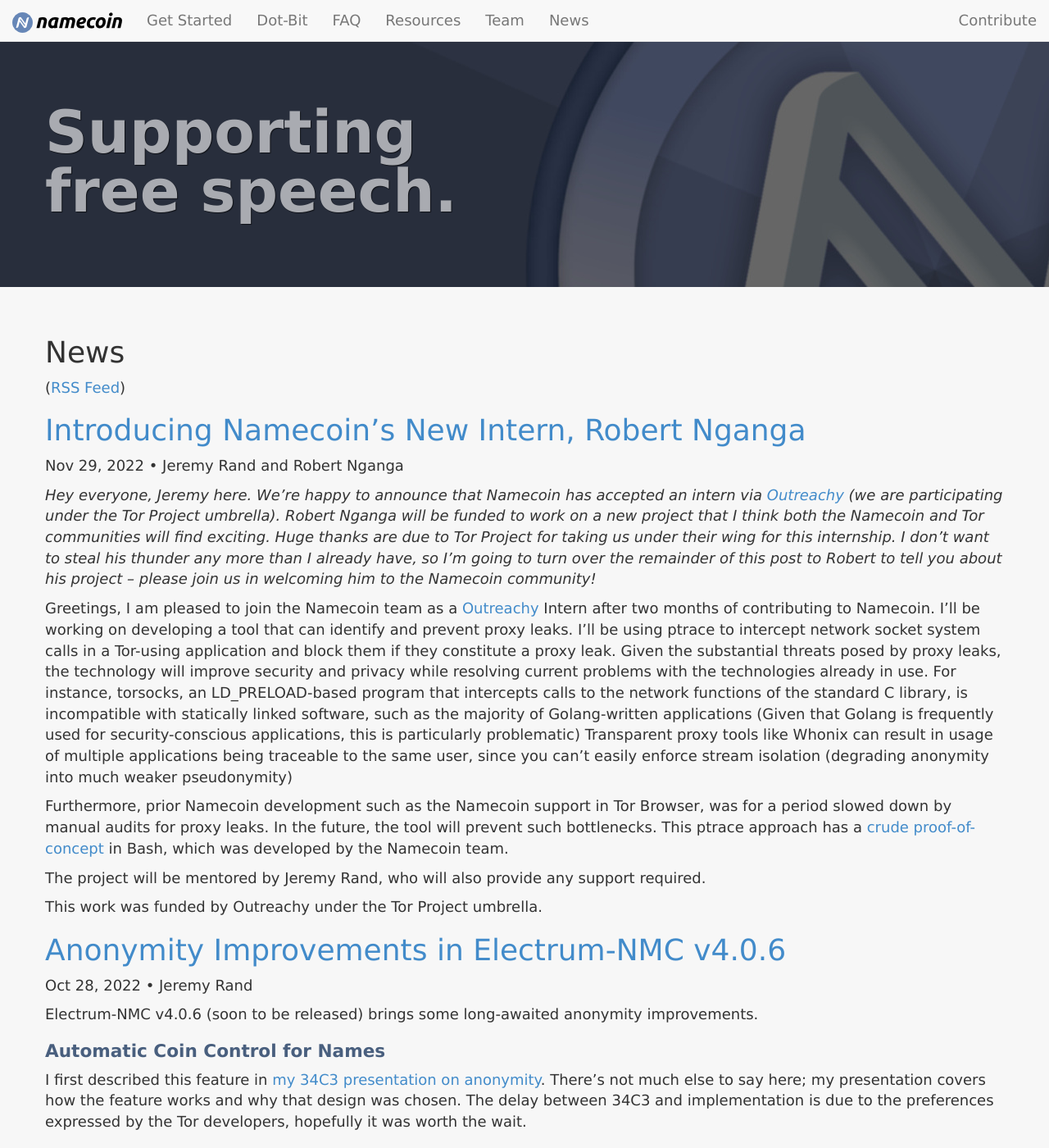
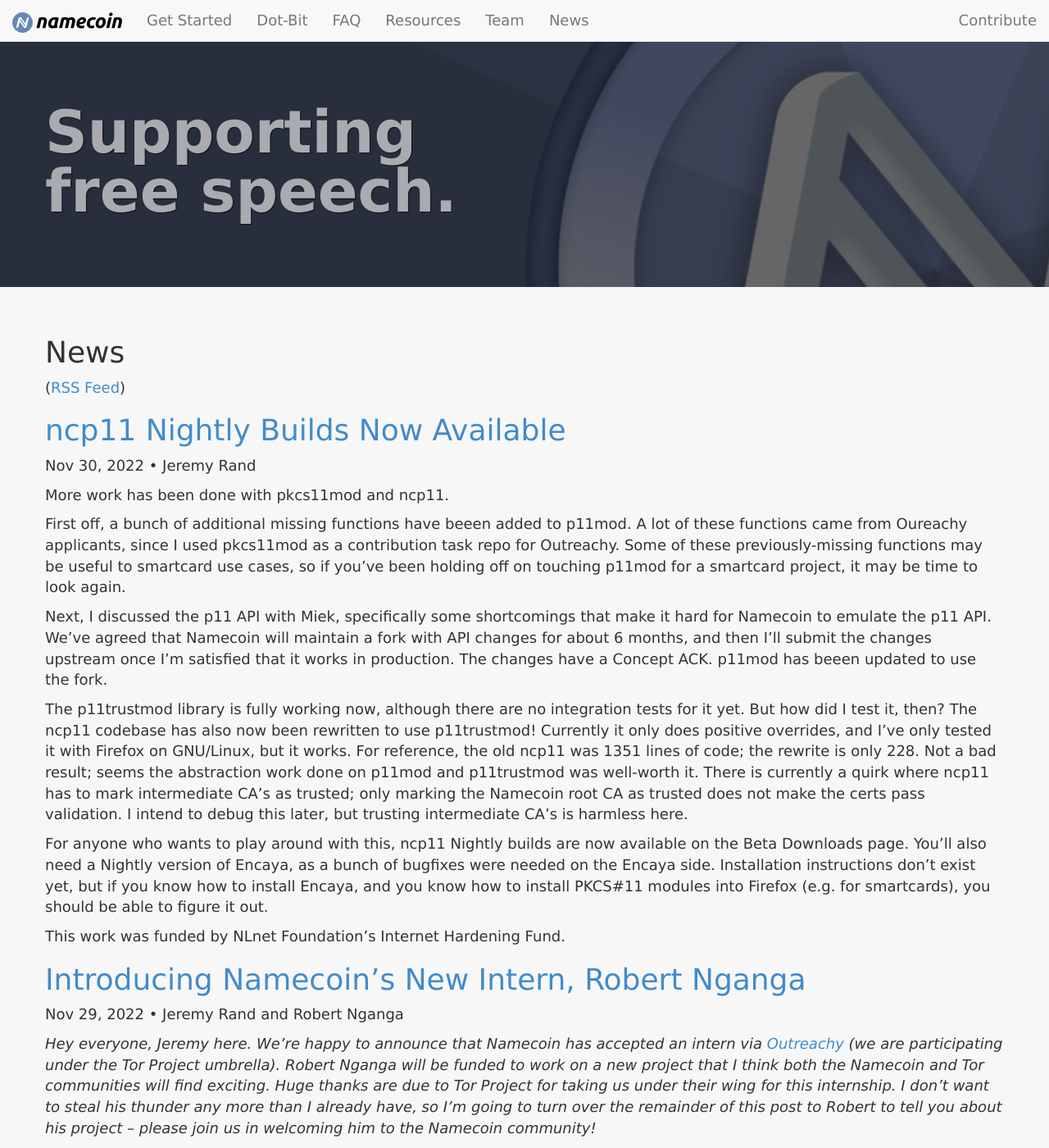
Before and after one commit to JeremyRand/namecoin.org, a Jekyll site: the page built from news/index.md, in a window 1280 px wide and 1400 px high. Shown: the whole window at 82% size. Built offline with Jekyll 4.4.1, drawn with Linux system fonts in a browser that asks for light colours.

Commit message:
Add ncp11 Nightly builds

```diff
--- /dev/null
+++ b/_posts/2022-11-30-ncp11-nightly-builds.md
@@ -0,0 +1,18 @@
+---
+layout: post
+title: "ncp11 Nightly Builds Now Available"
+author: Jeremy Rand
+tags: [News]
+---
+
+More work has been done with pkcs11mod and ncp11.
+
+First off, a bunch of additional missing functions have beeen added to p11mod.  A lot of these functions came from Oureachy applicants, since I used pkcs11mod as a contribution task repo for Outreachy.  Some of these previously-missing functions may be useful to smartcard use cases, so if you've been holding off on touching p11mod for a smartcard project, it may be time to look again.
+
+Next, I discussed the p11 API with Miek, specifically some shortcomings that make it hard for Namecoin to emulate the p11 API.  We've agreed that Namecoin will maintain a fork with API changes for about 6 months, and then I'll submit the changes upstream once I'm satisfied that it works in production.  The changes have a Concept ACK.  p11mod has beeen updated to use the fork.
+
+The p11trustmod library is fully working now, although there are no integration tests for it yet.  But how did I test it, then?  The ncp11 codebase has also now been rewritten to use p11trustmod!  Currently it only does positive overrides, and I've only tested it with Firefox on GNU/Linux, but it works.  For reference, the old ncp11 was 1351 lines of code; the rewrite is only 228.  Not a bad result; seems the abstraction work done on p11mod and p11trustmod was well-worth it.  There is currently a quirk where ncp11 has to mark intermediate CA's as trusted; only marking the Namecoin root CA as trusted does not make the certs pass validation.  I intend to debug this later, but trusting intermediate CA's is harmless here.
+
+For anyone who wants to play around with this, ncp11 Nightly builds are now available on the Beta Downloads page.  You'll also need a Nightly version of Encaya, as a bunch of bugfixes were needed on the Encaya side.  Installation instructions don't exist yet, but if you know how to install Encaya, and you know how to install PKCS#11 modules into Firefox (e.g. for smartcards), you should be able to figure it out.
+
+This work was funded by NLnet Foundation's Internet Hardening Fund.
--- a/download/betas/index.md
+++ b/download/betas/index.md
@@ -257,9 +257,17 @@ DNSSEC-HSTS enforces TLS for Namecoin websites that support TLS, which protects
 
 ## ncp11
 
-ncp11 enables Namecoin TLS in applications that support PKCS#11, such as Tor Browser.
+ncp11 enables Namecoin TLS in applications that support PKCS#11, such as Firefox and Tor Browser.
 
 * ncp11 stable binaries are shipped with ncdns.
+* [ncp11 Nightly GNU/Linux (64-bit POWER LE) plain binaries](https://api.cirrus-ci.com/v1/artifact/github/namecoin/ncp11/Compile%20Go%20latest%20linux%20ppc64le/binaries/dist/ncp11.tar.gz)
+* [ncp11 Nightly GNU/Linux (64-bit ARM) plain binaries](https://api.cirrus-ci.com/v1/artifact/github/namecoin/ncp11/Compile%20Go%20latest%20linux%20arm64/binaries/dist/ncp11.tar.gz)
+* [ncp11 Nightly GNU/Linux (32-bit ARM) plain binaries](https://api.cirrus-ci.com/v1/artifact/github/namecoin/ncp11/Compile%20Go%20latest%20linux%20arm/binaries/dist/ncp11.tar.gz)
+* [ncp11 Nightly GNU/Linux (64-bit x86) plain binaries](https://api.cirrus-ci.com/v1/artifact/github/namecoin/ncp11/Compile%20Go%20latest%20linux%20amd64/binaries/dist/ncp11.tar.gz)
+* [ncp11 Nightly GNU/Linux (32-bit x86) plain binaries](https://api.cirrus-ci.com/v1/artifact/github/namecoin/ncp11/Compile%20Go%20latest%20linux%20386/binaries/dist/ncp11.tar.gz)
+* [ncp11 Nightly Windows (64-bit x86) plain binaries](https://api.cirrus-ci.com/v1/artifact/github/namecoin/ncp11/Compile%20Go%20latest%20windows%20amd64/binaries/dist/ncp11.tar.gz)
+* [ncp11 Nightly Windows (32-bit x86) plain binaries](https://api.cirrus-ci.com/v1/artifact/github/namecoin/ncp11/Compile%20Go%20latest%20windows%20386/binaries/dist/ncp11.tar.gz)
+* [ncp11 Nightly macOS (64-bit x86) plain binaries](https://api.cirrus-ci.com/v1/artifact/github/namecoin/ncp11/Compile%20Go%20latest%20darwin%20amd64/binaries/dist/ncp11.tar.gz)
 * [ncp11 Source Code](https://github.com/namecoin/ncp11)
 
 ### Known Issues
```
